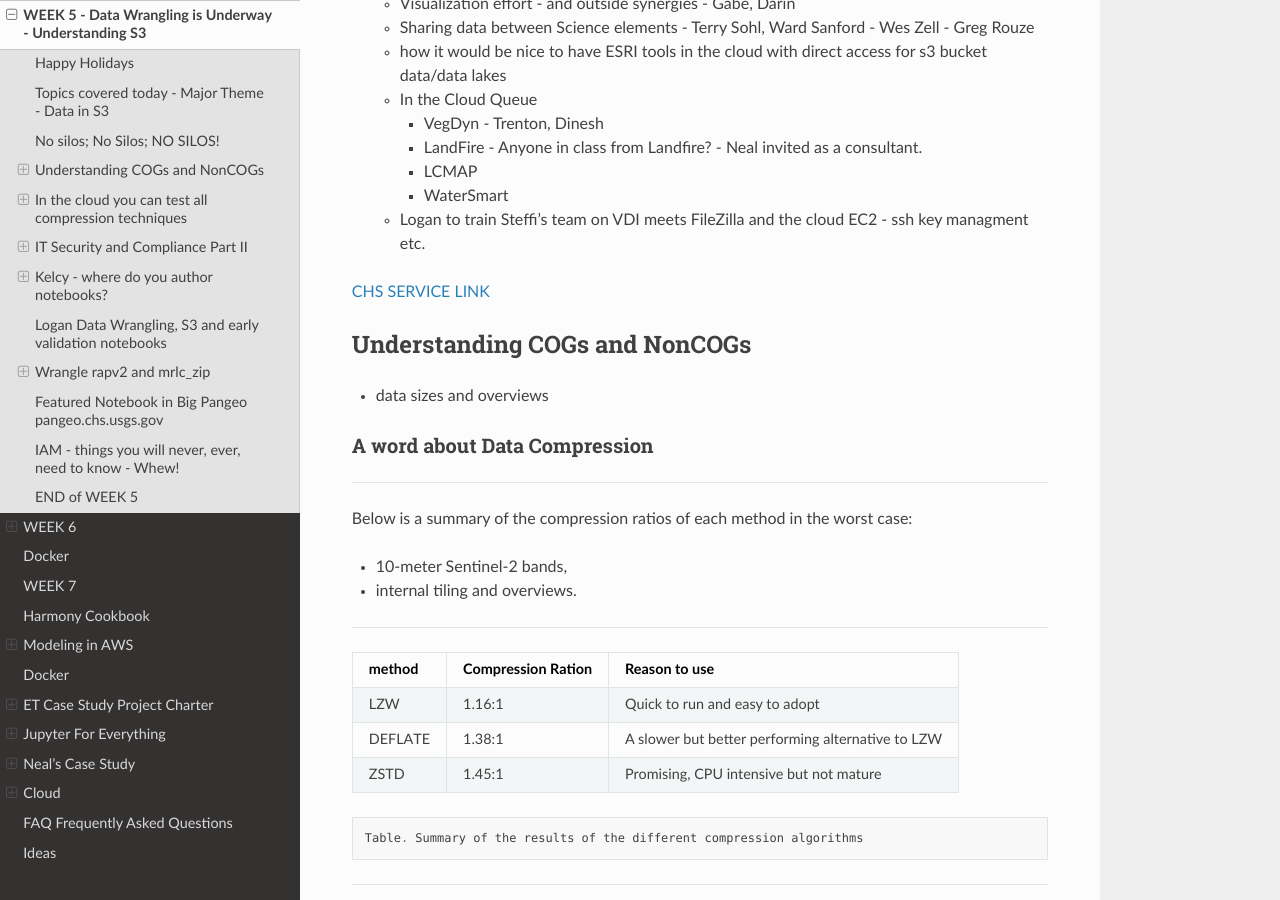
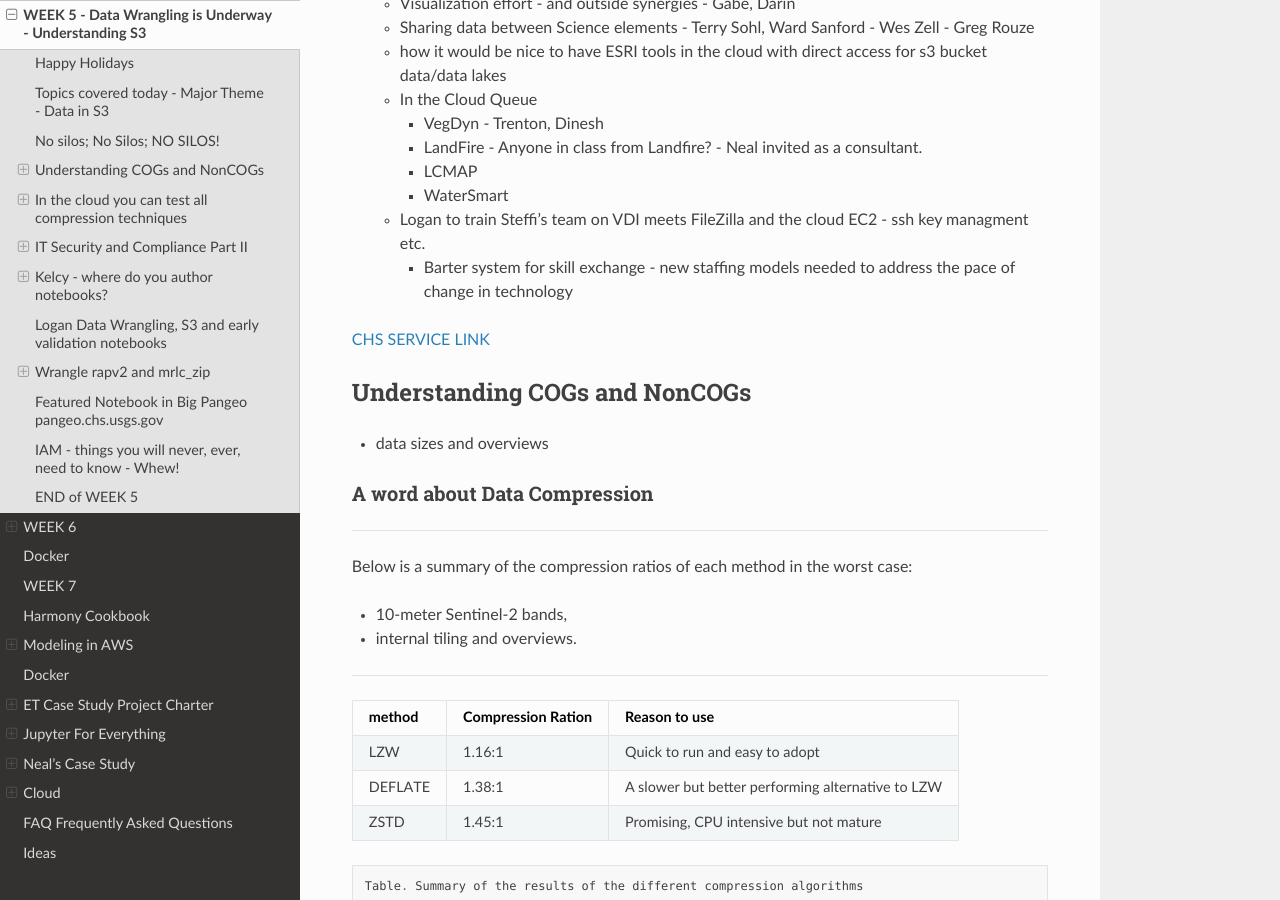
Before and after one commit to tonybutzer/harmony-docs, a Sphinx documentation site: the page built from documentation/source/05week.md, in a window 1280 px wide and 900 px high, scrolled down 901 px. Built offline with Sphinx 7.4.7 and the Read the Docs theme 2.0.0, drawn with Linux system fonts in a browser that asks for light colours; pages that are not in the unit, such as notebooks, are missing from menus.

Commit message:
automatic git update from Makefile

```diff
--- a/documentation/source/05week.md
+++ b/documentation/source/05week.md
@@ -39,6 +39,7 @@
         - LCMAP
         - WaterSmart
     - Logan to train Steffi's team on VDI meets FileZilla and the cloud EC2 - ssh key managment etc.
+        - Barter system for skill exchange - new staffing models needed to address the pace of change in technology
 
 [CHS SERVICE LINK](https://taskmgr.chs.usgs.gov/servicedesk/customer/portal/10)
 
```
